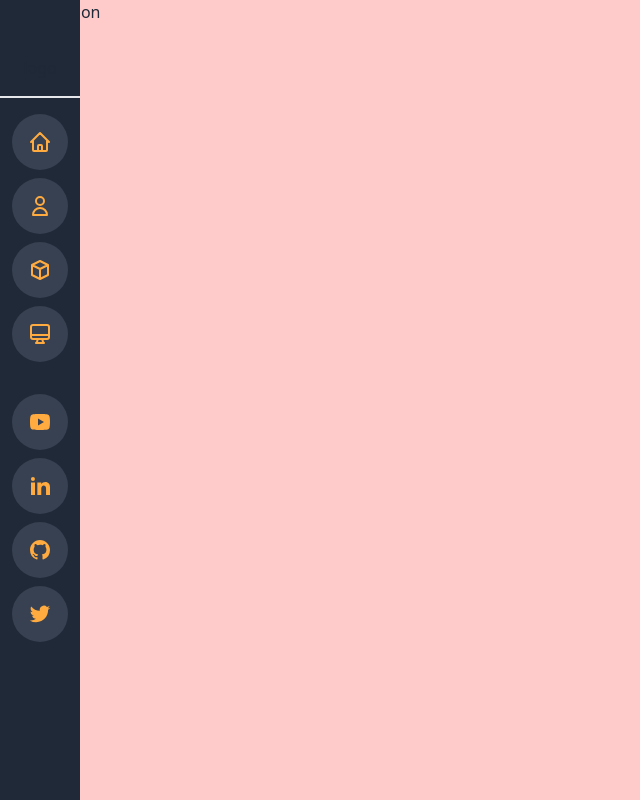
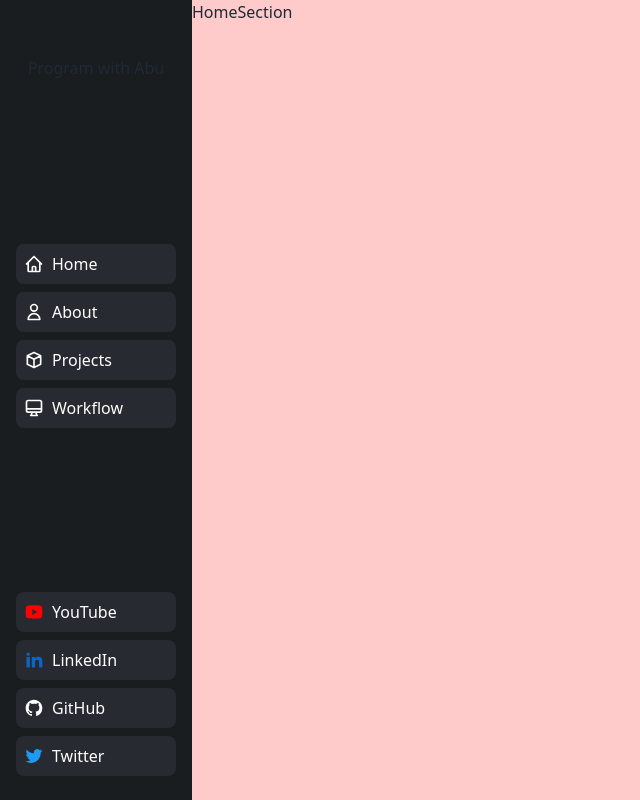
Before and after one commit to iAthman83/react-portfolio, a React (Vite) app: page / in a window 1280 px wide. Shown: the top 800 px of the page, without its empty margins (0-640 px from the left). Built offline with nearby package versions, Linux system fonts and the light colour scheme.

Commit message:
change sidebar design

```diff
--- a/index.html
+++ b/index.html
@@ -4,7 +4,7 @@
     <meta charset="UTF-8" />
     <link rel="icon" type="image/svg+xml" href="/vite.svg" />
     <meta name="viewport" content="width=device-width, initial-scale=1.0" />
-    <title>Vite + React</title>
+    <title>Program With Abu</title>
   </head>
   <body>
     <div id="root"></div>
--- a/src/App.jsx
+++ b/src/App.jsx
@@ -18,10 +18,12 @@ function App() {
         projectsRef={projectsRef}
         workflowRef={workflowRef}
       />
-      <HomeSection ref={homeRef} />
-      <AboutSection ref={aboutRef} />
-      <ProjectsSection ref={projectsRef} />
-      <WorkflowSection ref={workflowRef} />
+      <div className="ml-48">
+        <HomeSection ref={homeRef} />
+        <AboutSection ref={aboutRef} />
+        <ProjectsSection ref={projectsRef} />
+        <WorkflowSection ref={workflowRef} />
+      </div>
     </>
   );
 }
--- a/src/components/SideNav.jsx
+++ b/src/components/SideNav.jsx
@@ -13,133 +13,93 @@ import {
 
 function SideNav({ aboutRef, homeRef, projectsRef, workflowRef }) {
   return (
-    <div className="fixed top-0 left-0 bg-gray-800 h-screen w-20 flex-none py-6">
+    <div className="fixed flex flex-col justify-between top-0 left-0 bg-sideBarBg h-screen w-48 flex-none py-6">
       {/* logo */}
-      <div className="flex items-center justify-center my-4 py-4 p-4 px-auto border-b-2">
-        logo
+      <div className="flex items-center justify-center my-4 py-4 p-4 px-auto">
+        <h1>Program with Abu</h1>
       </div>
       {/* nav */}
-      <nav className="flex flex-col justify-center items-center space-y-2">
+      <nav className="flex flex-col justify-center mx-4 space-y-2">
         {/* home */}
         <section
           onClick={() => homeRef.current.scrollIntoView({ behavior: "smooth" })}
-          className="cursor-pointer text-white block p-4 px-auto bg-gray-700 rounded-full hover:bg-yellowAccent hover:rounded-3xl transition-all ease-in-out group relative"
+          className="flex space-x-2 items-center cursor-pointer text-white p-2 px-auto bg-sideBarHighlight rounded-lg hover:bg-zinc-700"
         >
-          <HiOutlineHome
-            size={24}
-            className="text-yellowAccent group-hover:text-white"
-          />
-          <span className="absolute flex-row w-auto p-2 m-2 px-4 rounded-md left-16 bottom-1 shadow-md text-gray-100 bg-blackBg font-semibold transition-all duration-100 scale-0 origin-left group-hover:scale-100">
-            Home
-          </span>
+          <HiOutlineHome size={20} className="text-sideBarText" />
+          <h1 className="">Home</h1>
         </section>
         {/* about */}
         <section
           onClick={() =>
             aboutRef.current.scrollIntoView({ behavior: "smooth" })
           }
-          className="cursor-pointer text-white block p-4 px-auto bg-gray-700 rounded-full hover:bg-yellowAccent hover:rounded-3xl transition-all ease-in-out group relative"
+          className="flex space-x-2 items-center cursor-pointer text-white p-2 px-auto bg-sideBarHighlight rounded-lg hover:bg-zinc-700"
         >
-          <HiOutlineUser
-            size={24}
-            className="text-yellowAccent group-hover:text-white"
-          />
-          <span className="absolute flex-row w-auto p-2 m-2 px-4 rounded-md left-16 bottom-1 shadow-md text-gray-100 bg-blackBg font-semibold transition-all duration-100 scale-0 origin-left group-hover:scale-100">
-            About
-          </span>
+          <HiOutlineUser size={20} className="text-sideBarText" />
+          <h1 className="">About</h1>
         </section>
         {/* projects */}
         <section
           onClick={() =>
             projectsRef.current.scrollIntoView({ behavior: "smooth" })
           }
-          className="cursor-pointer text-white block p-4 px-auto bg-gray-700 rounded-full hover:bg-yellowAccent hover:rounded-3xl transition-all ease-in-out group relative"
+          className="flex space-x-2 items-center cursor-pointer text-white p-2 px-auto bg-sideBarHighlight rounded-lg hover:bg-zinc-700"
         >
-          <HiOutlineCube
-            size={24}
-            className="text-yellowAccent group-hover:text-white"
-          />
-          <span className="absolute flex-row w-auto p-2 m-2 px-4 rounded-md left-16 bottom-1 shadow-md text-gray-100 bg-blackBg font-semibold transition-all duration-100 scale-0 origin-left group-hover:scale-100">
-            Projects
-          </span>
+          <HiOutlineCube size={20} className="text-sideBarText" />
+          <h1 className="">Projects</h1>
         </section>
         {/* workflow */}
         <section
           onClick={() =>
             workflowRef.current.scrollIntoView({ behavior: "smooth" })
           }
-          className="cursor-pointer text-white block p-4 px-auto bg-gray-700 rounded-full hover:bg-yellowAccent hover:rounded-3xl transition-all ease-in-out group relative"
+          className="flex space-x-2 items-center cursor-pointer text-white p-2 px-auto bg-sideBarHighlight rounded-lg hover:bg-zinc-700"
         >
-          <HiOutlineDesktopComputer
-            size={24}
-            className="text-yellowAccent group-hover:text-white"
-          />
-          <span className="absolute flex-row w-auto p-2 m-2 px-4 rounded-md left-16 bottom-1 shadow-md text-gray-100 bg-blackBg font-semibold transition-all duration-100 scale-0 origin-left group-hover:scale-100">
-            Workflow
-          </span>
+          <HiOutlineDesktopComputer size={20} className="text-sideBarText" />
+          <h1 className="">Workflow</h1>
         </section>
       </nav>
       {/* socials */}
-      <div className="flex flex-col justify-center items-center space-y-2 mt-8">
+      <div className="flex flex-col justify-center mx-4 space-y-2 mt-8">
         {/* YouTube */}
         <a
           href="https://www.youtube.com/@programwithabu"
           target="_blank"
           rel="noreferrer"
-          className="text-white block p-4 px-auto bg-gray-700 rounded-full hover:bg-yellowAccent hover:rounded-3xl transition-all ease-in-out group relative"
+          className="flex space-x-2 items-center cursor-pointer text-white p-2 px-auto bg-sideBarHighlight rounded-lg hover:bg-zinc-700"
         >
-          <RiYoutubeFill
-            size={24}
-            className="text-yellowAccent group-hover:text-white"
-          />
-          <span className="absolute flex-row w-auto p-2 m-2 px-4 rounded-md left-16 bottom-1 shadow-md text-gray-100 bg-blackBg font-semibold transition-all duration-100 scale-0 origin-left group-hover:scale-100">
-            YouTube
-          </span>
+          <RiYoutubeFill size={20} className="text-youtubeRed" />
+          <h1 className="">YouTube</h1>
         </a>
         {/* Linkedin */}
         <a
           href="https://www.linkedin.com/in/abubakar-athman/"
           target="_blank"
           rel="noreferrer"
-          className="text-white block p-4 px-auto bg-gray-700 rounded-full hover:bg-yellowAccent hover:rounded-3xl transition-all ease-in-out group relative"
+          className="flex space-x-2 items-center cursor-pointer text-white p-2 px-auto bg-sideBarHighlight rounded-lg hover:bg-zinc-700"
         >
-          <RiLinkedinFill
-            size={24}
-            className="text-yellowAccent group-hover:text-white"
-          />
-          <span className="absolute flex-row w-auto p-2 m-2 px-4 rounded-md left-16 bottom-1 shadow-md text-gray-100 bg-blackBg font-semibold transition-all duration-100 scale-0 origin-left group-hover:scale-100">
-            Linkedin
-          </span>
+          <RiLinkedinFill size={20} className="text-linkedinBlue" />
+          <h1 className="">LinkedIn</h1>
         </a>
         {/* Github */}
         <a
           href="https://github.com/iAthman83"
           target="_blank"
           rel="noreferrer"
-          className="text-white block p-4 px-auto bg-gray-700 rounded-full hover:bg-yellowAccent hover:rounded-3xl transition-all ease-in-out group relative"
+          className="flex space-x-2 items-center cursor-pointer text-white p-2 px-auto bg-sideBarHighlight rounded-lg hover:bg-zinc-700"
         >
-          <RiGithubFill
-            size={24}
-            className="text-yellowAccent group-hover:text-white"
-          />
-          <span className="absolute flex-row w-auto p-2 m-2 px-4 rounded-md left-16 bottom-1 shadow-md text-gray-100 bg-blackBg font-semibold transition-all duration-100 scale-0 origin-left group-hover:scale-100">
-            Github
-          </span>
+          <RiGithubFill size={20} className="text-sideBarText" />
+          <h1 className="">GitHub</h1>
         </a>
         {/* Twitter */}
         <a
           href="https://twitter.com/iathman83"
           target="_blank"
           rel="noreferrer"
-          className="text-white block p-4 px-auto bg-gray-700 rounded-full hover:bg-yellowAccent hover:rounded-3xl transition-all ease-in-out group relative"
+          className="flex space-x-2 items-center cursor-pointer text-white p-2 px-auto bg-sideBarHighlight rounded-lg hover:bg-zinc-700"
         >
-          <RiTwitterFill
-            size={24}
-            className="text-yellowAccent group-hover:text-white"
-          />
-          <span className="absolute flex-row w-auto p-2 m-2 px-4 rounded-md left-16 bottom-1 shadow-md text-gray-100 bg-blackBg font-semibold transition-all duration-100 scale-0 origin-left group-hover:scale-100">
-            Twitter
-          </span>
+          <RiTwitterFill size={20} className="text-twitterBlue" />
+          <h1 className="">Twitter</h1>
         </a>
       </div>
     </div>
--- a/tailwind.config.cjs
+++ b/tailwind.config.cjs
@@ -45,6 +45,12 @@ module.exports = {
       yellowAccent: "#FFAB40",
       grayBg: "#2A303C",
       blackBg: "#212121",
+      sideBarBg: "#1A1D1F",
+      sideBarText: "#FCFCFC",
+      sideBarHighlight: "#272A30",
+      youtubeRed: "#FF0101",
+      linkedinBlue: "#0B66C3",
+      twitterBlue: "#1C9BF1",
     }),
     columns: {
       auto: "auto",
```
